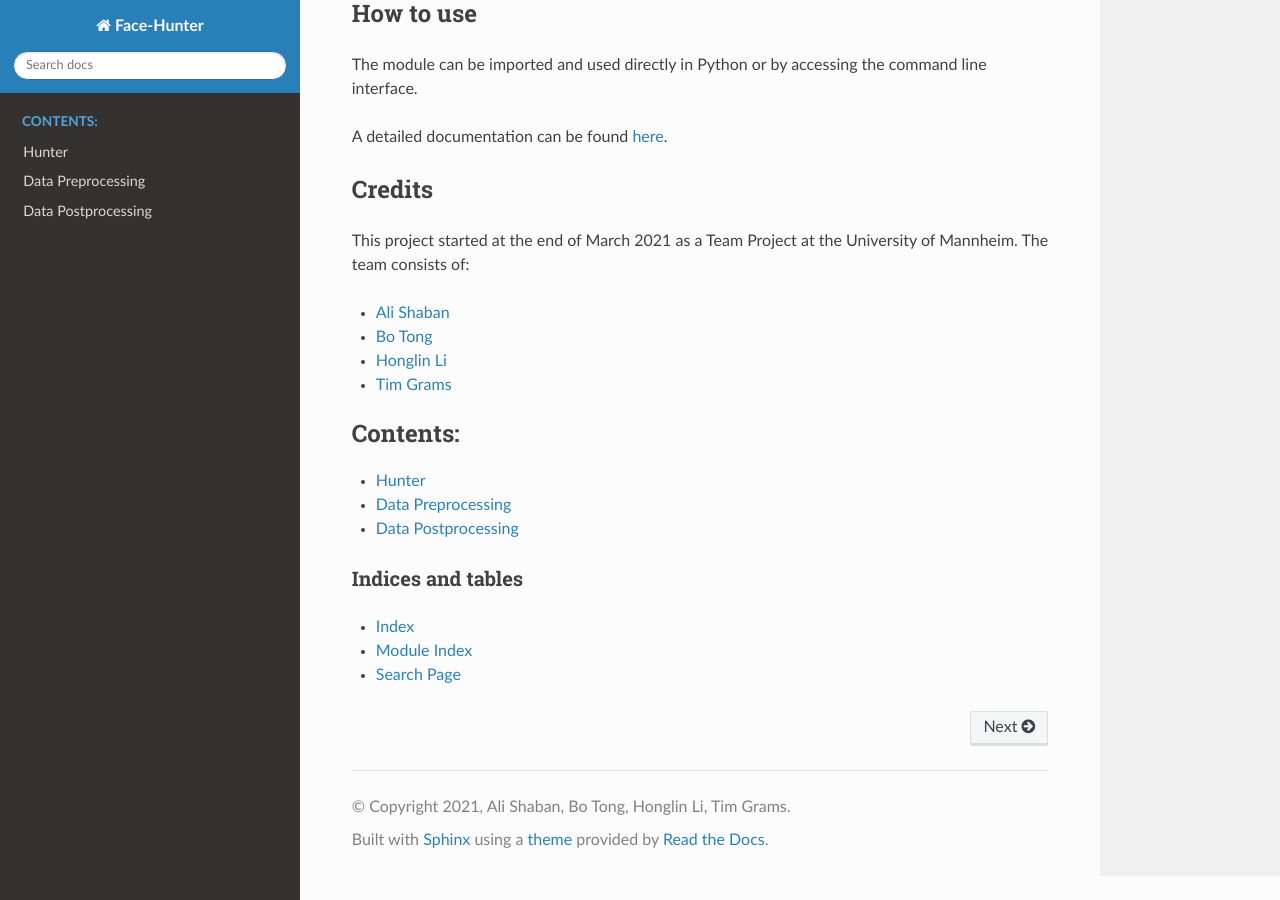
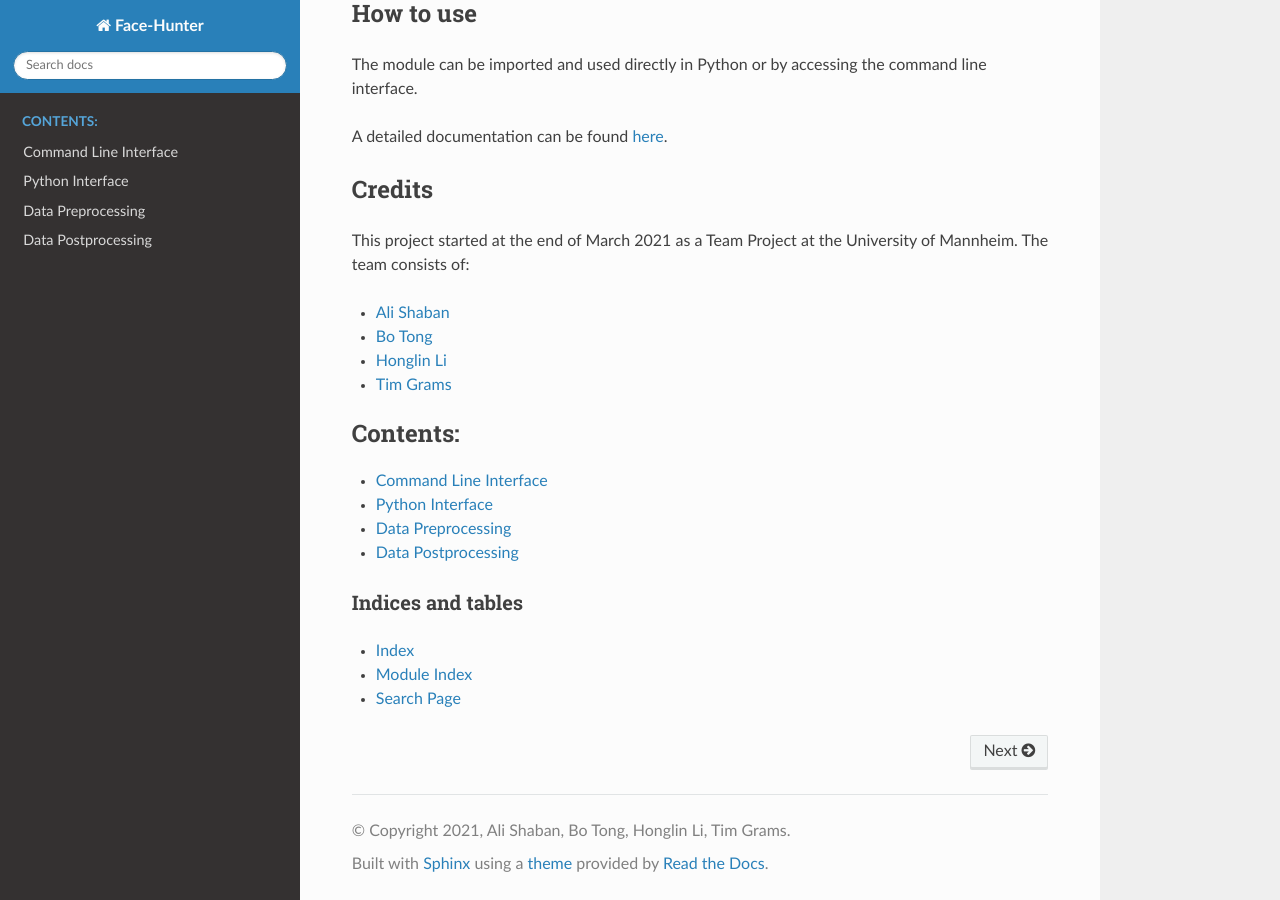
Before and after one commit to face-hunters/face-hunter, a Sphinx documentation site: the page built from docs/index.rst, in a window 1280 px wide and 900 px high, scrolled down 1229 px. Built offline with Sphinx 7.4.7 and the Read the Docs theme 2.0.0, drawn with Linux system fonts in a browser that asks for light colours.

Commit message:
documentation

```diff
--- a/docs/index.rst
+++ b/docs/index.rst
@@ -9,6 +9,7 @@
    :maxdepth: 2
    :caption: Contents:
 
+   source/cli
    source/src.hunter
    source/src.preprocessing
    source/src.postprocessing
--- a/docs/source/src.hunter.rst
+++ b/docs/source/src.hunter.rst
@@ -1,5 +1,5 @@
-Hunter
-======
+Python Interface
+================
 
     You can import the Hunter class into your own projects using the following lines of code:
             >>> from src.hunter import Hunter
```
